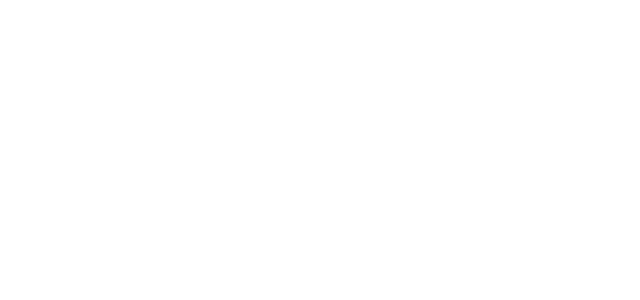
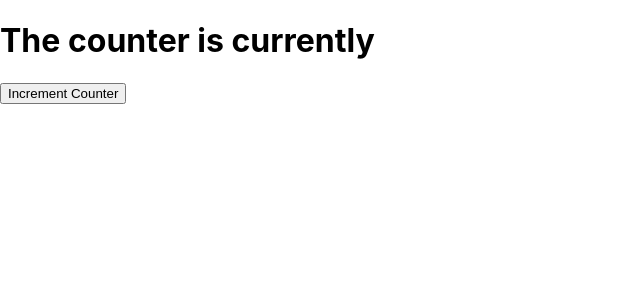
Before and after one commit to MMcClure11/click-counter-demo, a React (Create React App) app: page / in a window 1280 px wide. Shown: the top 300 px of the page, without its empty margins (0-640 px from the left). Built offline with nearby package versions, Linux system fonts and the light colour scheme.

Commit message:
Add code to make tests pass for header and button

```diff
--- a/src/App.js
+++ b/src/App.js
@@ -4,7 +4,8 @@ import './App.css';
 function App() {
   return (
     <div data-test="component-app">
-
+      <h1 data-test='counter-display'>The counter is currently</h1>
+      <button data-test='increment-button'>Increment Counter</button>
     </div>
   );
 }
```
